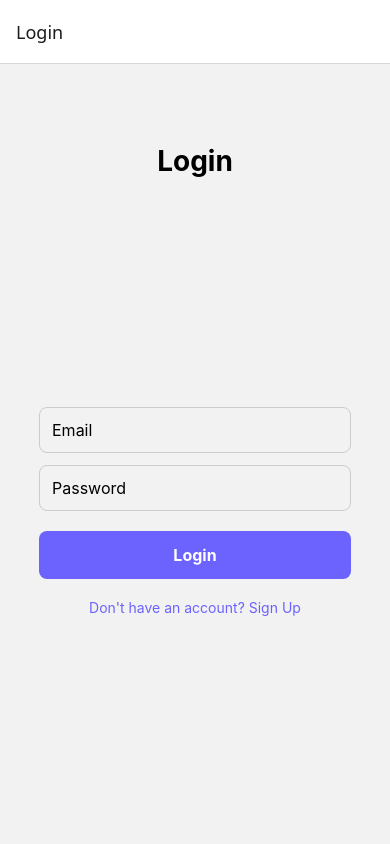
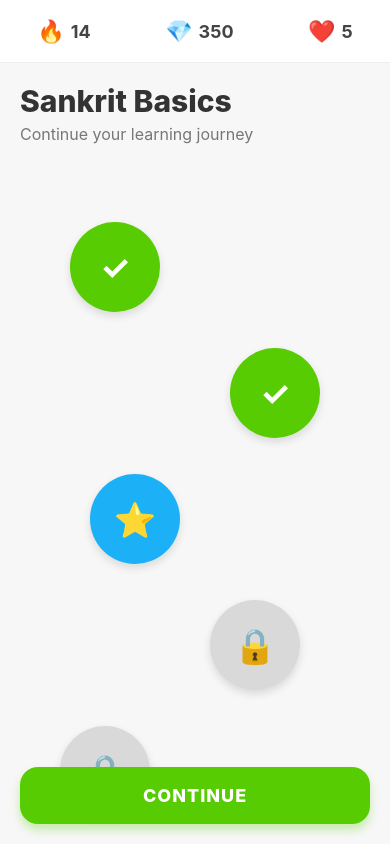
Before and after one commit to nabin-dhakal/Lingora, a React Native app in the folder Mobile-app/: screen /Home in a window 390 px wide. Built offline with nearby package versions, Linux system fonts and the light colour scheme.

Commit message:
added basic homescreen layout

```diff
--- a/Mobile-app/src/navigations/AppNavigator.jsx
+++ b/Mobile-app/src/navigations/AppNavigator.jsx
@@ -1,6 +1,7 @@
 import { createNativeStackNavigator } from "@react-navigation/native-stack";
 import LoginScreen from "../screens/LoginScreen";
 import SignupScreen from "../screens/SignupScreen";
+import HomeScreen from "../screens/HomeScreen";
 
 const Stack = createNativeStackNavigator();
 
@@ -9,6 +10,7 @@ const AppNavigator = () => {
     <Stack.Navigator>
         <Stack.Screen name="Login" component={LoginScreen} />
         <Stack.Screen name="SignUp" component={SignupScreen} />
+        <Stack.Screen name="Home" component={HomeScreen} options={{headerShown: false}}/>
     </Stack.Navigator>
     );
     }
--- /dev/null
+++ b/Mobile-app/src/screens/HomeScreen.jsx
@@ -0,0 +1,214 @@
+import React from "react";
+import {
+  SafeAreaView,
+  View,
+  Text,
+  StyleSheet,
+  FlatList,
+  TouchableOpacity,
+  Dimensions,
+} from "react-native";
+
+const { width } = Dimensions.get("window");
+
+const lessons = [
+  { id: 1, completed: true, locked: false },
+  { id: 2, completed: true, locked: false },
+  { id: 3, completed: false, locked: false },
+  { id: 4, completed: false, locked: true },
+  { id: 5, completed: false, locked: true },
+  { id: 6, completed: false, locked: true },
+  { id: 7, completed: false, locked: true },
+  { id: 8, completed: false, locked: true },
+];
+
+const getPosition = (index) => {
+  const positions = [-80, 80, -60, 60, -90, 90, -50, 50];
+  return positions[index % positions.length];
+};
+
+const LessonNode = ({ item, index }) => {
+  const bgColor = item.locked
+    ? "#d9d9d9"
+    : item.completed
+    ? "#58CC02"
+    : "#1CB0F6";
+
+  return (
+    <View
+      style={[
+        styles.nodeWrapper,
+        { marginLeft: width / 2 + getPosition(index) - 45 },
+      ]}
+    >
+      <TouchableOpacity
+        activeOpacity={0.8}
+        style={[styles.node, { backgroundColor: bgColor }]}
+      >
+        <Text style={styles.nodeEmoji}>
+          {item.locked ? "🔒" : item.completed ? "✓" : "⭐"}
+        </Text>
+      </TouchableOpacity>
+    </View>
+  );
+};
+
+export default function App() {
+  return (
+    <SafeAreaView style={styles.container}>
+      {/* HEADER */}
+      <View style={styles.header}>
+        <View style={styles.headerItem}>
+          <Text style={styles.headerEmoji}>🔥</Text>
+          <Text style={styles.headerText}>14</Text>
+        </View>
+
+        <View style={styles.headerItem}>
+          <Text style={styles.headerEmoji}>💎</Text>
+          <Text style={styles.headerText}>350</Text>
+        </View>
+
+        <View style={styles.headerItem}>
+          <Text style={styles.headerEmoji}>❤️</Text>
+          <Text style={styles.headerText}>5</Text>
+        </View>
+      </View>
+
+      {/* TITLE */}
+      <View style={styles.titleContainer}>
+        <Text style={styles.title}>Sankrit Basics</Text>
+        <Text style={styles.subtitle}>
+          Continue your learning journey
+        </Text>
+      </View>
+
+      {/* LESSON PATH */}
+      <FlatList
+        data={lessons}
+        keyExtractor={(item) => item.id.toString()}
+        showsVerticalScrollIndicator={false}
+        contentContainerStyle={{
+          paddingVertical: 40,
+          paddingBottom: 120,
+        }}
+        renderItem={({ item, index }) => (
+          <LessonNode item={item} index={index} />
+        )}
+      />
+
+      {/* BOTTOM BUTTON */}
+      <View style={styles.bottomBar}>
+        <TouchableOpacity style={styles.startButton}>
+          <Text style={styles.startButtonText}>CONTINUE</Text>
+        </TouchableOpacity>
+      </View>
+    </SafeAreaView>
+  );
+}
+
+const styles = StyleSheet.create({
+  container: {
+    flex: 1,
+    backgroundColor: "#F7F7F7",
+  },
+
+  header: {
+    flexDirection: "row",
+    justifyContent: "space-around",
+    paddingVertical: 18,
+    backgroundColor: "#fff",
+    borderBottomWidth: 1,
+    borderColor: "#eee",
+  },
+
+  headerItem: {
+    flexDirection: "row",
+    alignItems: "center",
+  },
+
+  headerEmoji: {
+    fontSize: 22,
+    marginRight: 6,
+  },
+
+  headerText: {
+    fontSize: 18,
+    fontWeight: "700",
+    color: "#444",
+  },
+
+  titleContainer: {
+    padding: 20,
+  },
+
+  title: {
+    fontSize: 30,
+    fontWeight: "800",
+    color: "#333",
+  },
+
+  subtitle: {
+    fontSize: 16,
+    color: "#777",
+    marginTop: 5,
+  },
+
+  nodeWrapper: {
+    marginVertical: 18,
+  },
+
+  node: {
+    width: 90,
+    height: 90,
+    borderRadius: 45,
+    justifyContent: "center",
+    alignItems: "center",
+
+    shadowColor: "#000",
+    shadowOpacity: 0.12,
+    shadowRadius: 8,
+    shadowOffset: {
+      width: 0,
+      height: 4,
+    },
+
+    elevation: 6,
+  },
+
+  nodeEmoji: {
+    fontSize: 34,
+    color: "#fff",
+    fontWeight: "bold",
+  },
+
+  bottomBar: {
+    position: "absolute",
+    bottom: 20,
+    left: 20,
+    right: 20,
+  },
+
+  startButton: {
+    backgroundColor: "#58CC02",
+    paddingVertical: 18,
+    borderRadius: 18,
+    alignItems: "center",
+
+    shadowColor: "#58CC02",
+    shadowOpacity: 0.3,
+    shadowRadius: 10,
+    shadowOffset: {
+      width: 0,
+      height: 6,
+    },
+
+    elevation: 8,
+  },
+
+  startButtonText: {
+    color: "#fff",
+    fontSize: 18,
+    fontWeight: "800",
+    letterSpacing: 1,
+  },
+});
--- a/Mobile-app/src/screens/LoginScreen.jsx
+++ b/Mobile-app/src/screens/LoginScreen.jsx
@@ -27,7 +27,7 @@ const LoginScreen = () => {
         />
         <TouchableOpacity
           style={styles.button}
-          onPress={() => console.log(email, password)}
+          onPress={() => navigation.navigate('Home')}
         >
           <Text style={styles.buttonText}>Login</Text>
         </TouchableOpacity>
```
